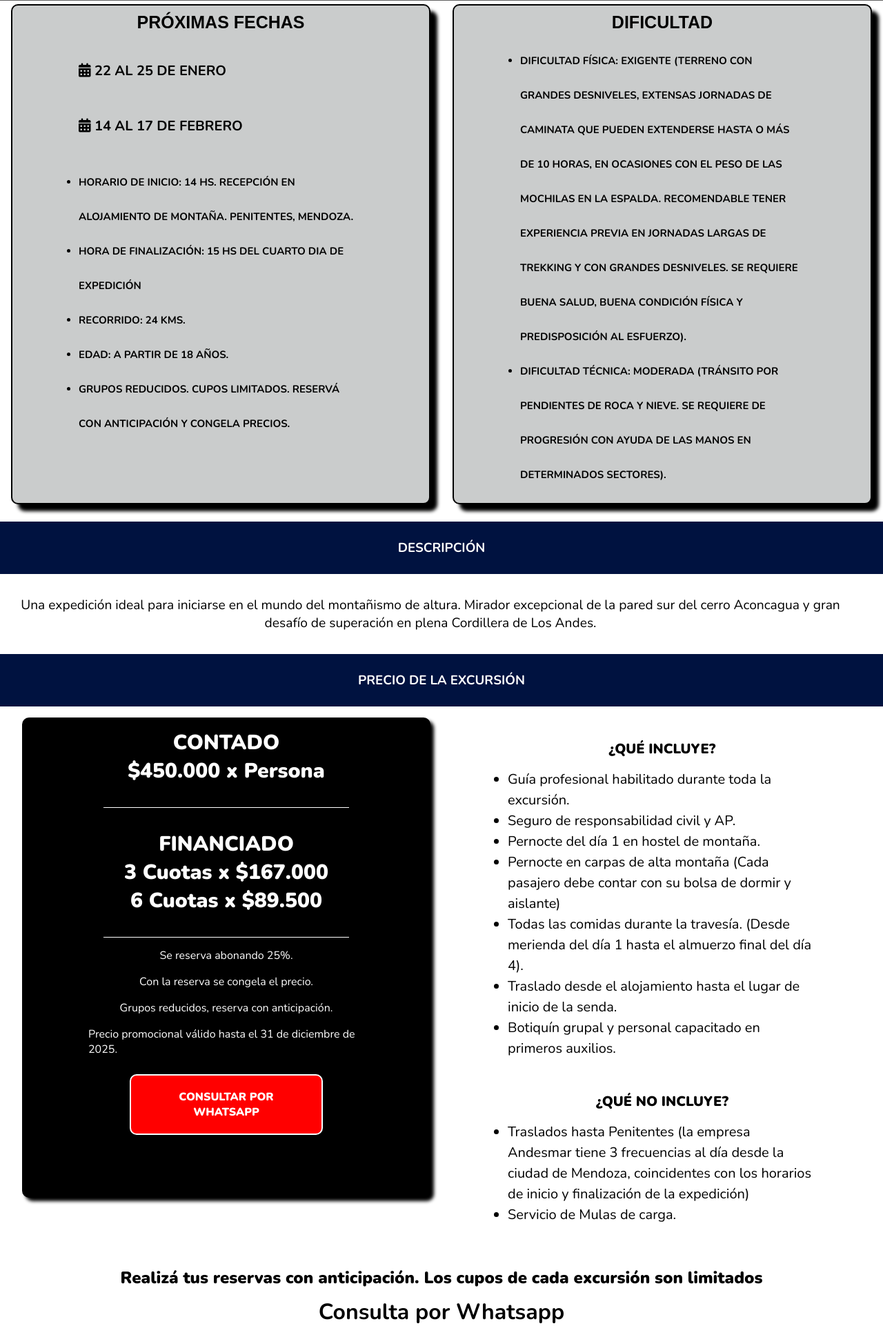
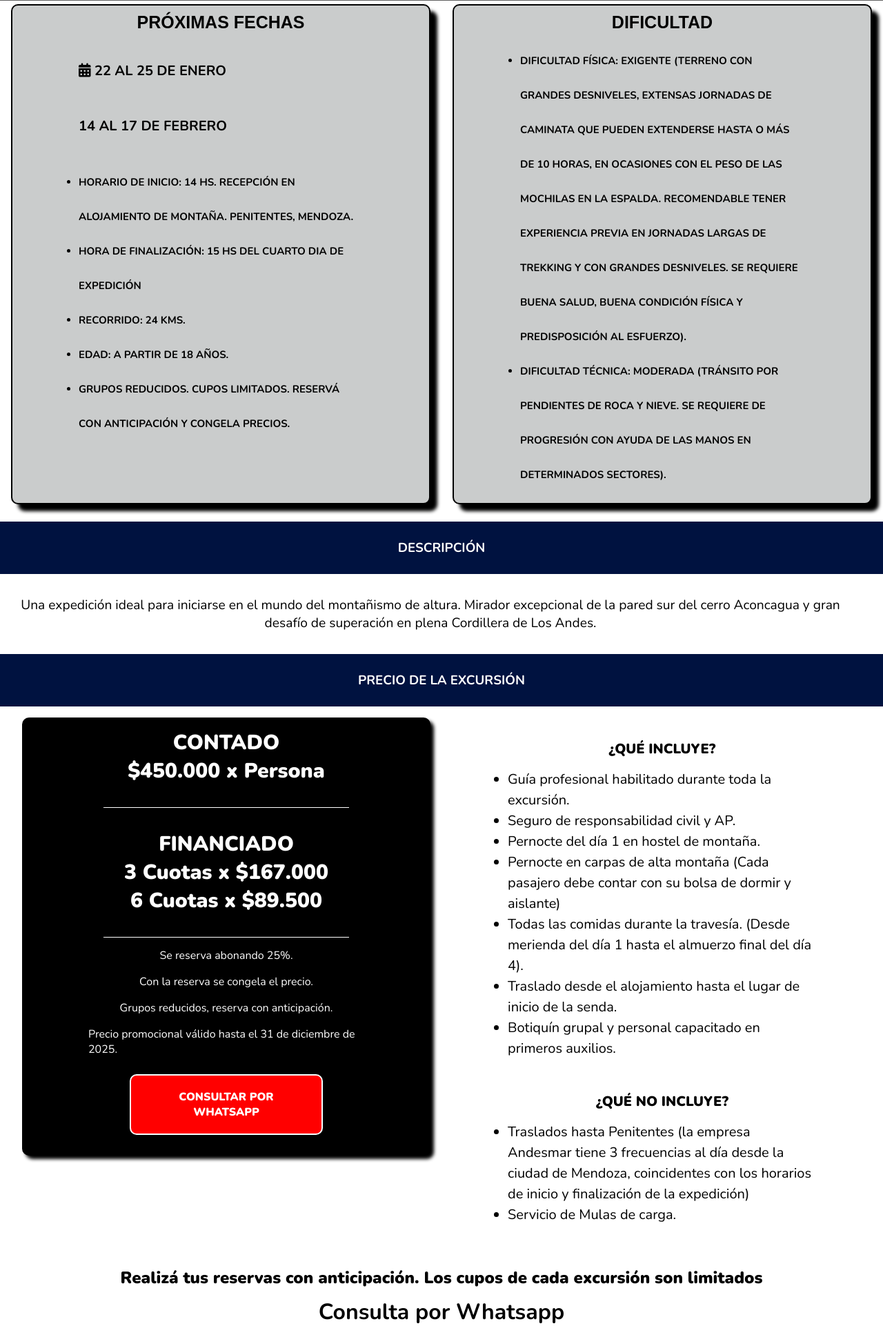
Before and after one commit to cejasj355/instintoviajero, a Flask app: page /acciones/ascenso-cerro-penitentes-mendoza in a window 1280 px wide. Shown: the part 914-2836 px from the top of the page at 69% size. Run offline with Flask 3, Linux system fonts and the light colour scheme; some libraries are stand-ins or nearby versions; some web fonts are replaced; grey boxes are pictures that could not be loaded.

Commit message:
cambios en precio-1 precio-2 con el tamaño

```diff
--- a/static/sass/style.css
+++ b/static/sass/style.css
@@ -606,7 +606,7 @@ header {
 .precio-1, .precio-2 {
   margin: 1rem 1rem;
   background-color: #000000;
-  height: 100%;
+  height: auto;
   color: #ffffff;
   box-shadow: 5px 5px 5px #000000;
   border-top-left-radius: 10px;
@@ -650,7 +650,7 @@ header {
   .precio-1, .precio-2 {
     margin: 1rem 1rem;
     background-color: #000000;
-    height: 90%;
+    height: auto;
     box-shadow: 5px 5px 5px #000000;
     border-top-left-radius: 10px;
     border-top-right-radius: 10px;
--- a/static/sass/style.scss
+++ b/static/sass/style.scss
@@ -620,7 +620,7 @@ header{
 .precio-1, .precio-2{
     margin: 1rem 1rem;
     background-color: #000000;
-    height: 100%; //65vh
+    height: auto; //65vh
     color: #ffffff;
     box-shadow: 5px 5px 5px #000000;
     border-top-left-radius: 10px;
@@ -668,7 +668,7 @@ header{
     .precio-1, .precio-2{
         margin: 1rem 1rem;
         background-color: #000000;
-        height: 90%;
+        height: auto;
         box-shadow: 5px 5px 5px #000000;
         border-top-left-radius: 10px;
         border-top-right-radius: 10px;
--- a/templates/salidas/cerro_penitentes.html
+++ b/templates/salidas/cerro_penitentes.html
@@ -108,7 +108,7 @@
                         <h3 class="prox-fechas-titulo">PRÓXIMAS FECHAS</h3>
                         <ul>
                             <li class="fechas"><i class="fa-solid fa-calendar-days"></i> 22 al 25 de enero</li>
-                            <li class="fechas"><i class="fa-solid fa-calendar-days"></i> 14 al 17 de febrero</li>
+                            <li class="fechas"><i class="fagit-solid fa-calendar-days"></i> 14 al 17 de febrero</li>
                         </ul>
                         <ul class="ul">
                             <li>Horario de inicio: 14 hs. Recepción en alojamiento de montaña. Penitentes, Mendoza.</li>
```
Also changed, not shown: 1 other file.
